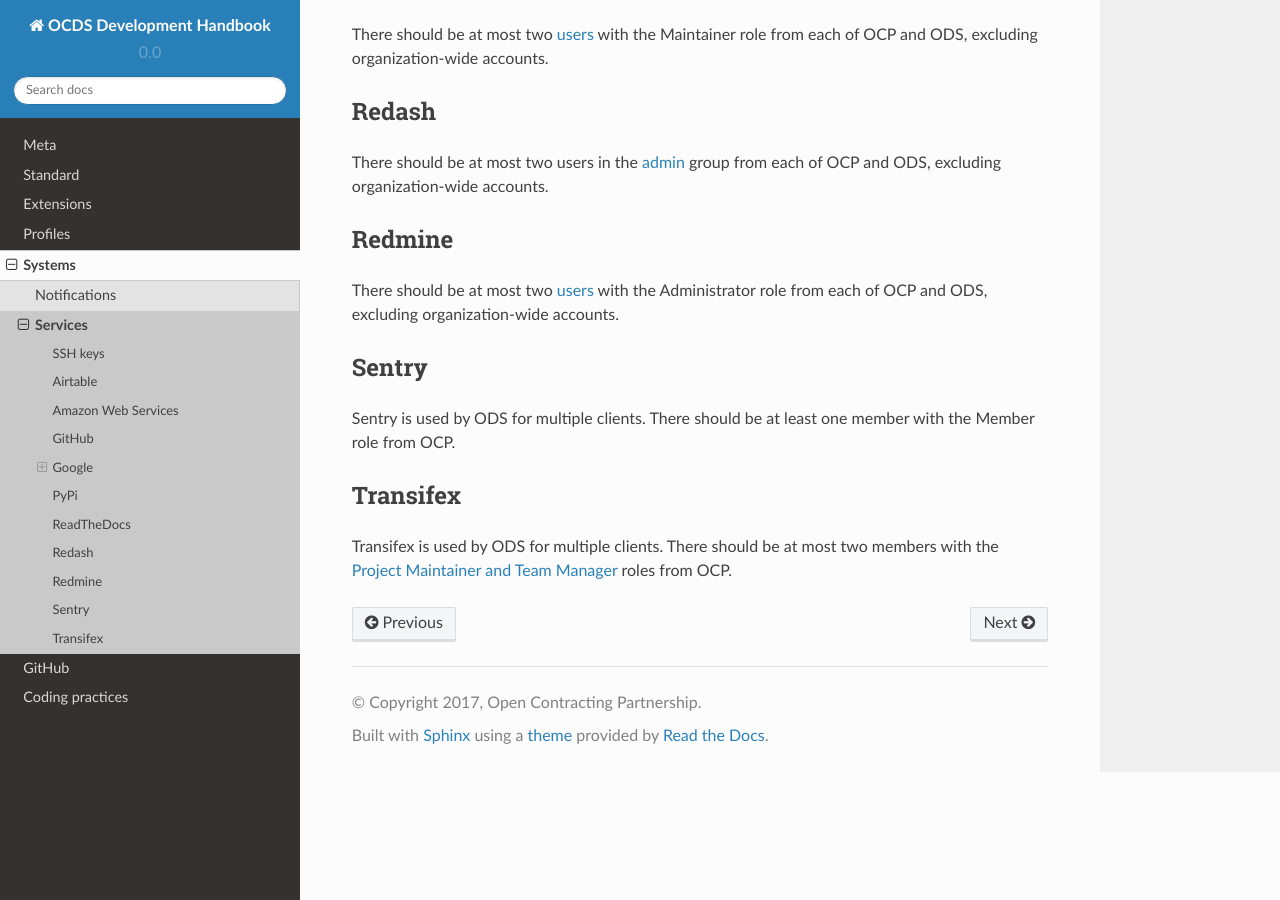
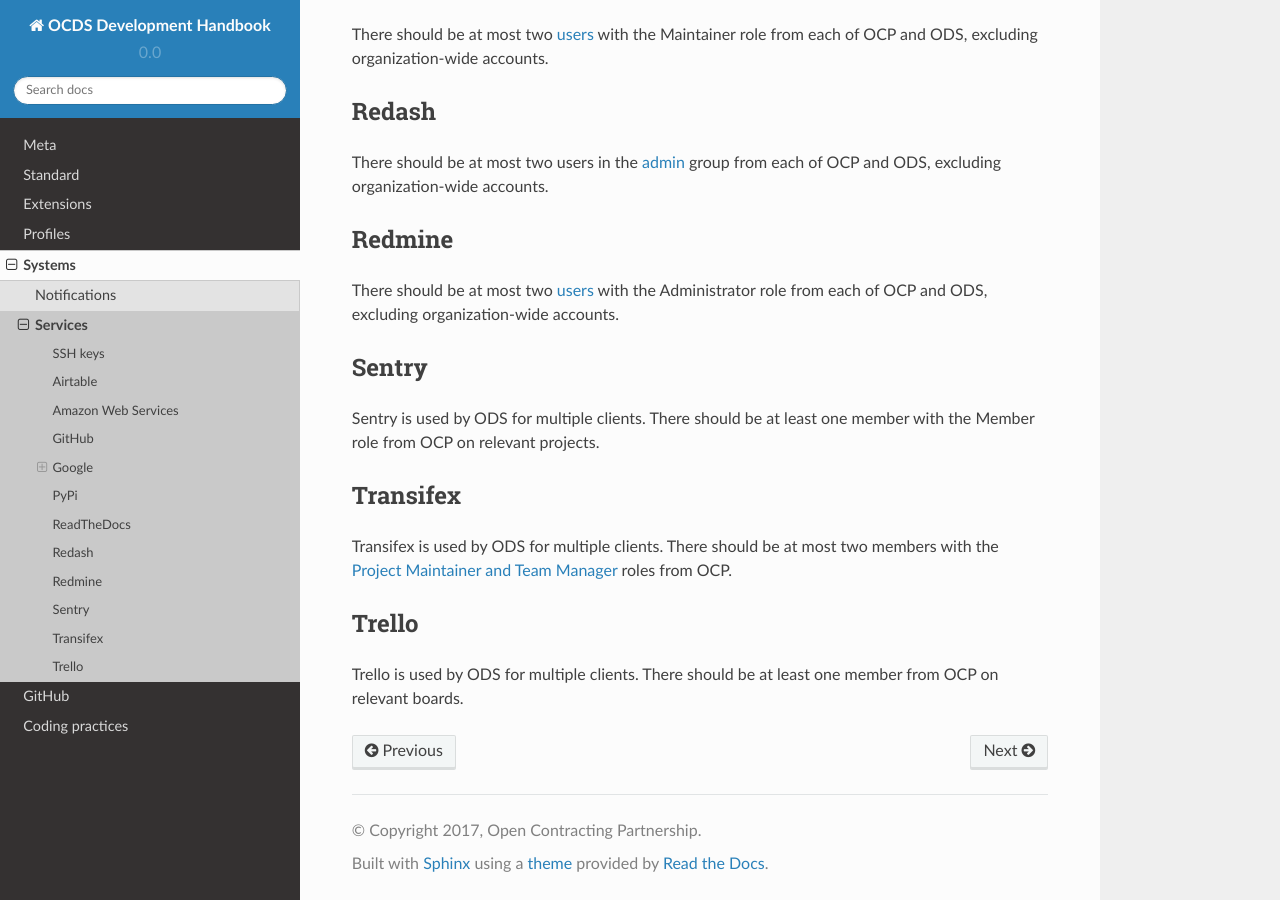
Before and after one commit to open-contracting/standard-development-handbook, a Sphinx documentation site: the page built from docs/systems/services.md, in a window 1280 px wide and 900 px high, scrolled down 2514 px. Built offline with Sphinx 7.4.7 and the Read the Docs theme 2.0.0, drawn with Linux system fonts in a browser that asks for light colours.

Commit message:
Add Trello to services.md

```diff
--- a/docs/systems/services.md
+++ b/docs/systems/services.md
@@ -93,8 +93,12 @@
 
 ## Sentry
 
-Sentry is used by ODS for multiple clients. There should be at least one member with the Member role from OCP.
+Sentry is used by ODS for multiple clients. There should be at least one member with the Member role from OCP on relevant projects.
 
 ## Transifex
 
 Transifex is used by ODS for multiple clients. There should be at most two members with the [Project Maintainer and Team Manager](https://docs.transifex.com/teams/understanding-user-roles) roles from OCP.
+
+## Trello
+
+Trello is used by ODS for multiple clients. There should be at least one member from OCP on relevant boards.
```
